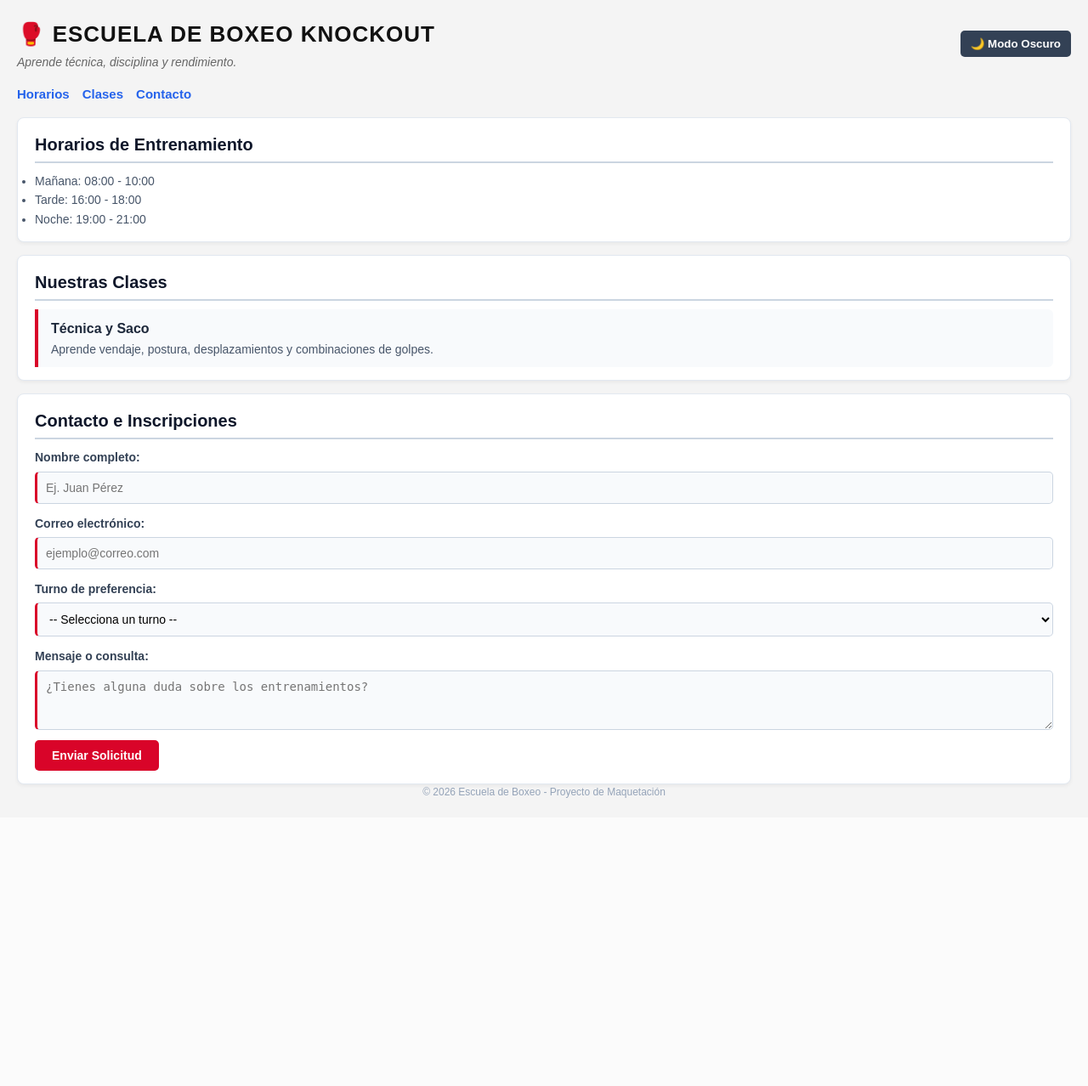
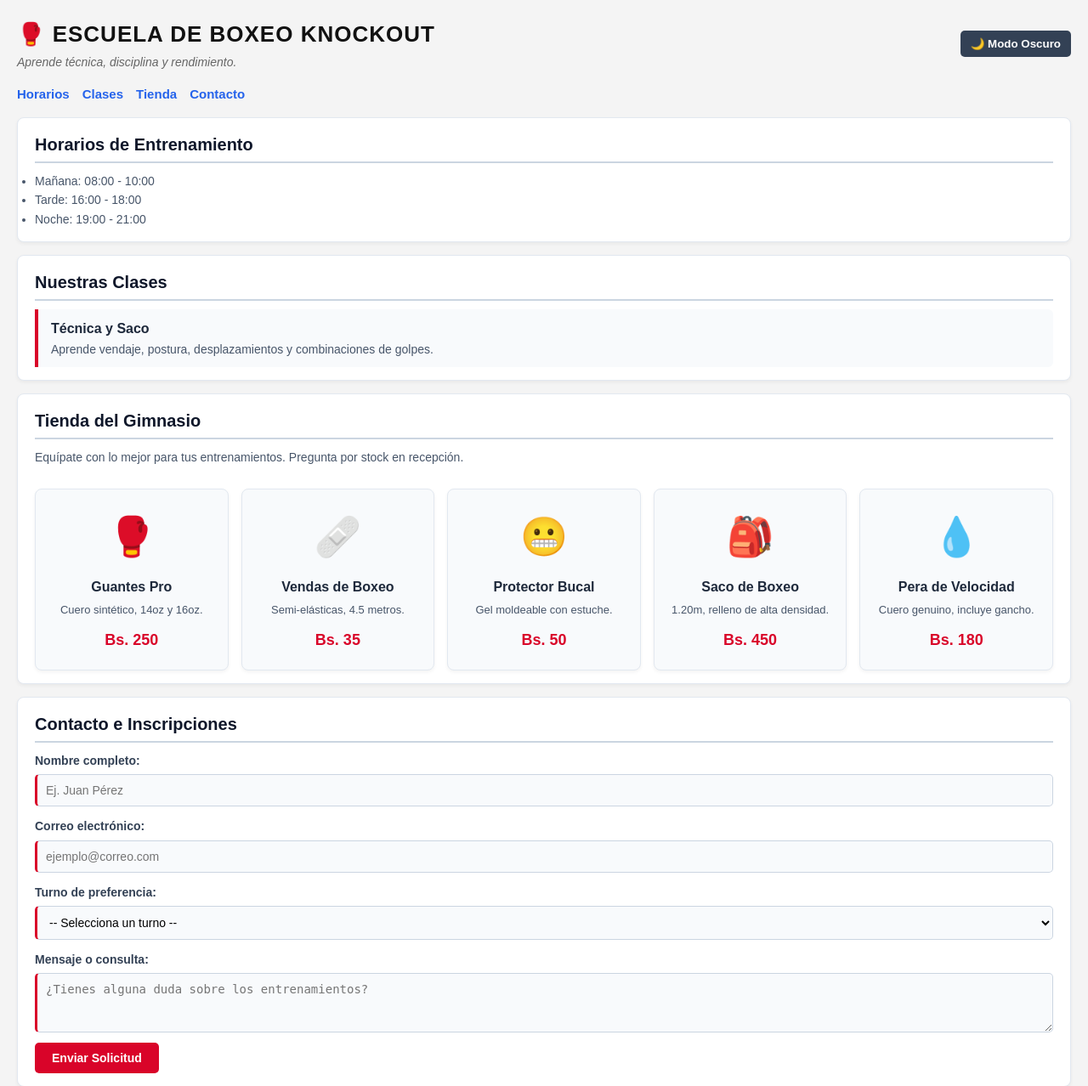
Before and after one commit to jeanvargas-ops/MI-WEB, a Laravel app: template resources/views/inicio.blade.php in a window 1280 px wide. Shown: the top 1278 px of the page at 85% size. Before the commit the page ends 939 px from the top, so only its background shows below. Run offline with Laravel 12, Linux system fonts and the light colour scheme; the template is opened without the code that fills it, so the values that code supplies are empty.

Commit message:
Agregue la tabla de productos

```diff
--- a/public/style.css
+++ b/public/style.css
@@ -232,7 +232,7 @@ form button:hover {
     background-color: #b8001f;
 }
 
-/* PASO 2: CSS PARA LOS AVISOS */
+/* AVISOS DEL FORMULARIO */
 .aviso {
     display: none;
     margin-top: 14px;
@@ -254,6 +254,67 @@ form button:hover {
     color: #1a7f4f;
     background-color: #e6f4ea;
     border: 1px solid #b7e1cd;
+}
+
+/* SECCIÓN DE PRODUCTOS (TIENDA) */
+.grid-productos {
+    display: grid;
+    grid-template-columns: repeat(auto-fit, minmax(180px, 1fr));
+    gap: 15px;
+    margin-top: 15px;
+}
+
+.producto {
+    background-color: #f8fafc;
+    border: 1px solid #e2e8f0;
+    border-radius: 8px;
+    padding: 20px 10px;
+    text-align: center;
+    box-shadow: 0 2px 4px rgba(0,0,0,0.05);
+}
+
+#productos article.producto {
+    border-left: 1px solid #e2e8f0;
+}
+
+.icono-producto {
+    font-size: 45px;
+    display: block;
+    margin-bottom: 10px;
+}
+
+.producto h3 {
+    color: #1e293b;
+    font-size: 16px;
+    margin-bottom: 5px;
+}
+
+.producto p {
+    font-size: 13px;
+}
+
+.producto .precio {
+    color: #d90429;
+    font-weight: bold;
+    font-size: 18px;
+    margin-top: 10px;
+}
+
+body.oscuro .producto {
+    background-color: #0f172a;
+    border-color: #334155;
+}
+
+body.oscuro #productos article.producto {
+    border-left: 1px solid #334155;
+}
+
+body.oscuro .producto h3 {
+    color: #e2e8f0;
+}
+
+body.oscuro .producto .precio {
+    color: #f87171;
 }
 
 @media (max-width: 600px) {
--- a/resources/views/inicio.blade.php
+++ b/resources/views/inicio.blade.php
@@ -3,7 +3,7 @@
 <head>
     <meta charset="UTF-8">
     <meta name="viewport" content="width=device-width, initial-scale=1.0">
-    <title>Escuela de Boxeo</title>
+    <title>Escuela de Boxeo Knockout</title>
     <link rel="stylesheet" href="{{ asset('style.css') }}">
 </head>
 <body>
@@ -13,16 +13,15 @@
             <h1>🥊 Escuela de Boxeo Knockout</h1>
             <p>Aprende técnica, disciplina y rendimiento.</p>
         </div>
-
         <button id="btn-tema" aria-label="Cambiar tema">🌙 Modo Oscuro</button>
     </header>
 
     <nav>
         <button id="btn-menu" aria-label="Abrir menú">☰</button>
-
         <ul>
             <li><a href="#horarios">Horarios</a></li>
             <li><a href="#clases">Clases</a></li>
+            <li><a href="#productos">Tienda</a></li>
             <li><a href="#contacto">Contacto</a></li>
         </ul>
     </nav>
@@ -46,11 +45,54 @@
             </article>
         </section>
 
+        <section id="productos">
+            <h2>Tienda del Gimnasio</h2>
+            <p>Equípate con lo mejor para tus entrenamientos. Pregunta por stock en recepción.</p>
+
+            <div class="grid-productos">
+                <article class="producto">
+                    <span class="icono-producto">🥊</span>
+                    <h3>Guantes Pro</h3>
+                    <p>Cuero sintético, 14oz y 16oz.</p>
+                    <p class="precio">Bs. 250</p>
+                </article>
+
+                <article class="producto">
+                    <span class="icono-producto">🩹</span>
+                    <h3>Vendas de Boxeo</h3>
+                    <p>Semi-elásticas, 4.5 metros.</p>
+                    <p class="precio">Bs. 35</p>
+                </article>
+
+                <article class="producto">
+                    <span class="icono-producto">😬</span>
+                    <h3>Protector Bucal</h3>
+                    <p>Gel moldeable con estuche.</p>
+                    <p class="precio">Bs. 50</p>
+                </article>
+
+                <article class="producto">
+                    <span class="icono-producto">🎒</span>
+                    <h3>Saco de Boxeo</h3>
+                    <p>1.20m, relleno de alta densidad.</p>
+                    <p class="precio">Bs. 450</p>
+                </article>
+
+                <article class="producto">
+                    <span class="icono-producto">💧</span>
+                    <h3>Pera de Velocidad</h3>
+                    <p>Cuero genuino, incluye gancho.</p>
+                    <p class="precio">Bs. 180</p>
+                </article>
+            </div>
+        </section>
+
         <section id="contacto">
             <h2>Contacto e Inscripciones</h2>
 
             <form id="form-contacto" action="/procesar" method="POST" novalidate>
                 @csrf
+
                 <div class="grupo-campo">
                     <label for="nombre">Nombre completo:</label>
                     <input type="text" id="nombre" name="nombre" placeholder="Ej. Juan Pérez" required>
```
